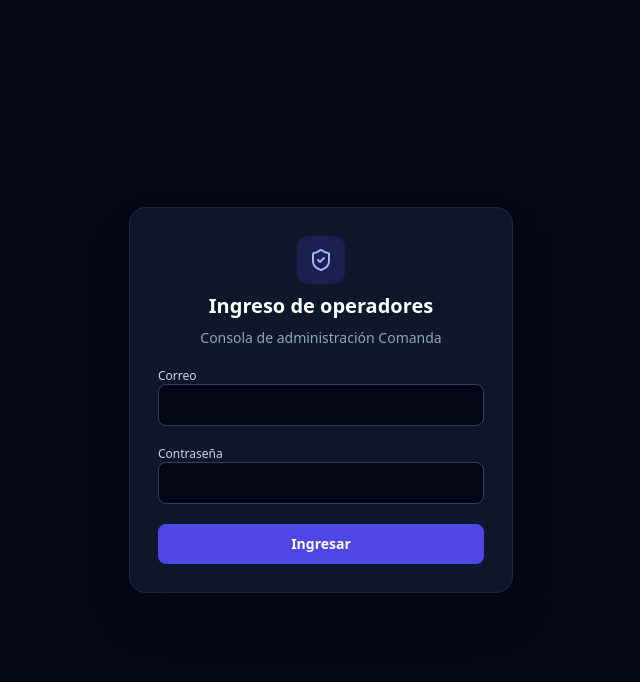
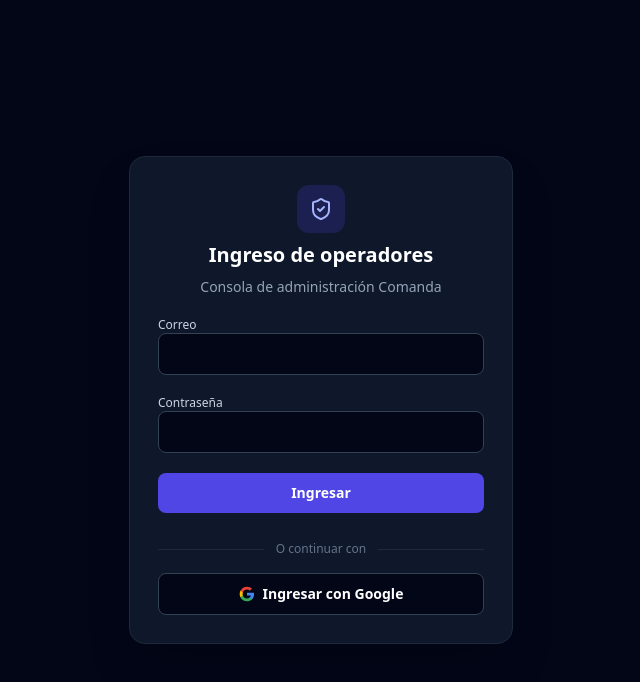
Before and after one commit to Chechurrias/Comanda, a Next.js app in the folder apps/web/: page /login in a window 1280 px wide. Shown: the top 682 px of the page, without its empty margins (319-959 px from the left). Built offline with nearby package versions, Linux system fonts and the light colour scheme; no server answers.

Commit message:
fix: actualizar build de .next y corrección SWC para coincidir con Next.js 14

```diff
--- a/apps/web/src/app/Confirm/page.tsx
+++ b/apps/web/src/app/Confirm/page.tsx
@@ -1,8 +1,23 @@
 'use client';
 
+import { supabase } from '@/lib/supabase'; // Asegúrate de que esta ruta apunte a tu cliente de Supabase
 import { CheckCircle2, Smartphone } from 'lucide-react';
+import { useEffect } from 'react';
 
 export default function EmailConfirmedPage() {
+  useEffect(() => {
+    // Cuando la página carga, Supabase lee silenciosamente la URL de confirmación
+    // y guarda la sesión del usuario en el navegador de manera segura.
+    const procesarLogin = async () => {
+      try {
+        await supabase.auth.getSession();
+      } catch (error) {
+        console.error('Error al procesar la sesión:', error);
+      }
+    };
+    procesarLogin();
+  }, []);
+
   return (
     <div className="min-h-screen bg-[#020617] flex items-center justify-center p-6 text-slate-100">
       <div className="max-w-md w-full bg-slate-900 border border-slate-800 rounded-3xl p-8 text-center space-y-6 shadow-2xl">
--- a/apps/web/src/app/login/page.tsx
+++ b/apps/web/src/app/login/page.tsx
@@ -2,8 +2,8 @@
 
 import { supabase } from '@/lib/supabase';
 import { Loader2, ShieldCheck } from 'lucide-react';
+import { useRouter } from 'next/navigation';
 import { FormEvent, useState } from 'react';
-import { useRouter } from 'next/navigation';
 
 export default function ConsoleLoginPage() {
   const router = useRouter();
@@ -53,6 +53,17 @@ export default function ConsoleLoginPage() {
     router.refresh();
   };
 
+  // --- NUEVO: Función para iniciar sesión con Google ---
+  const handleGoogleLogin = async () => {
+    await supabase.auth.signInWithOAuth({
+      provider: 'google',
+      options: {
+        redirectTo: `${window.location.origin}/Confirm`,
+      },
+    });
+  };
+  // ---------------------------------------------------
+
   return (
     <main className="min-h-screen flex items-center justify-center bg-slate-950 px-4">
       <form onSubmit={handleSubmit} className="w-full max-w-sm rounded-2xl border border-slate-800 bg-slate-900 p-7 shadow-2xl space-y-5">
@@ -80,6 +91,31 @@ export default function ConsoleLoginPage() {
           {isLoading && <Loader2 className="h-4 w-4 animate-spin" />}
           {isLoading ? 'Ingresando…' : 'Ingresar'}
         </button>
+
+        {/* --- NUEVO: Separador y Botón de Google --- */}
+        <div className="pt-2">
+          <div className="flex items-center space-x-3 mb-4">
+            <div className="flex-1 border-t border-slate-800"></div>
+            <span className="text-xs font-medium text-slate-500">O continuar con</span>
+            <div className="flex-1 border-t border-slate-800"></div>
+          </div>
+
+          <button
+            type="button"
+            onClick={handleGoogleLogin}
+            className="flex w-full items-center justify-center gap-2 rounded-lg border border-slate-700 bg-slate-950 py-2.5 text-sm font-semibold text-white hover:bg-slate-800 transition-colors"
+          >
+            <svg className="h-4 w-4" viewBox="0 0 24 24">
+              <path fill="#4285F4" d="M22.56 12.25c0-.78-.07-1.53-.2-2.25H12v4.26h5.92c-.26 1.37-1.04 2.53-2.21 3.31v2.77h3.57c2.08-1.92 3.28-4.74 3.28-8.09z" />
+              <path fill="#34A853" d="M12 23c2.97 0 5.46-.98 7.28-2.66l-3.57-2.77c-.98.66-2.23 1.06-3.71 1.06-2.86 0-5.29-1.93-6.16-4.53H2.18v2.84C3.99 20.53 7.7 23 12 23z" />
+              <path fill="#FBBC05" d="M5.84 14.09c-.22-.66-.35-1.36-.35-2.09s.13-1.43.35-2.09V7.07H2.18C1.43 8.55 1 10.22 1 12s.43 3.45 1.18 4.93l2.85-2.22.81-.62z" />
+              <path fill="#EA4335" d="M12 5.38c1.62 0 3.06.56 4.21 1.64l3.15-3.15C17.45 2.09 14.97 1 12 1 7.7 1 3.99 3.47 2.18 7.07l3.66 2.84c.87-2.6 3.3-4.53 6.16-4.53z" />
+            </svg>
+            Ingresar con Google
+          </button>
+        </div>
+        {/* ------------------------------------------- */}
+
       </form>
     </main>
   );
```
